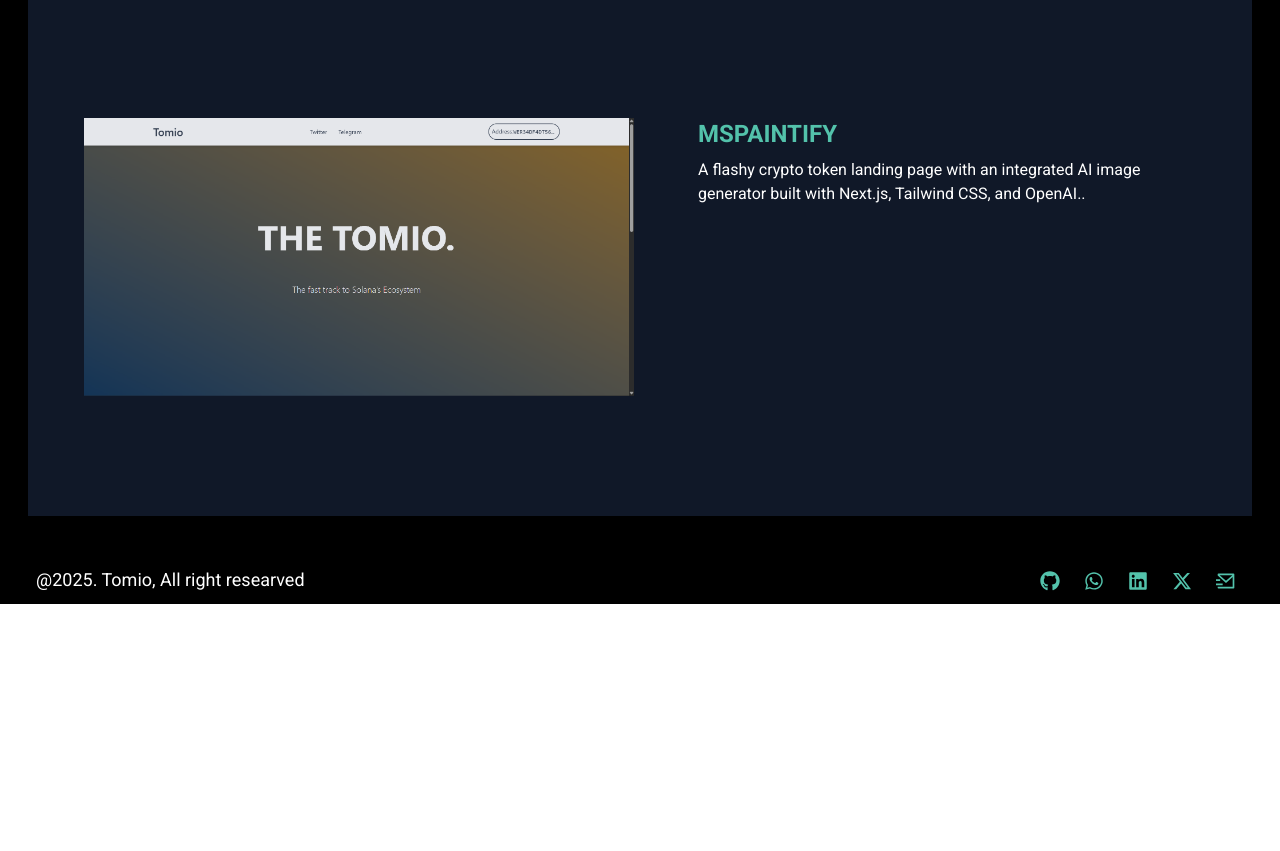
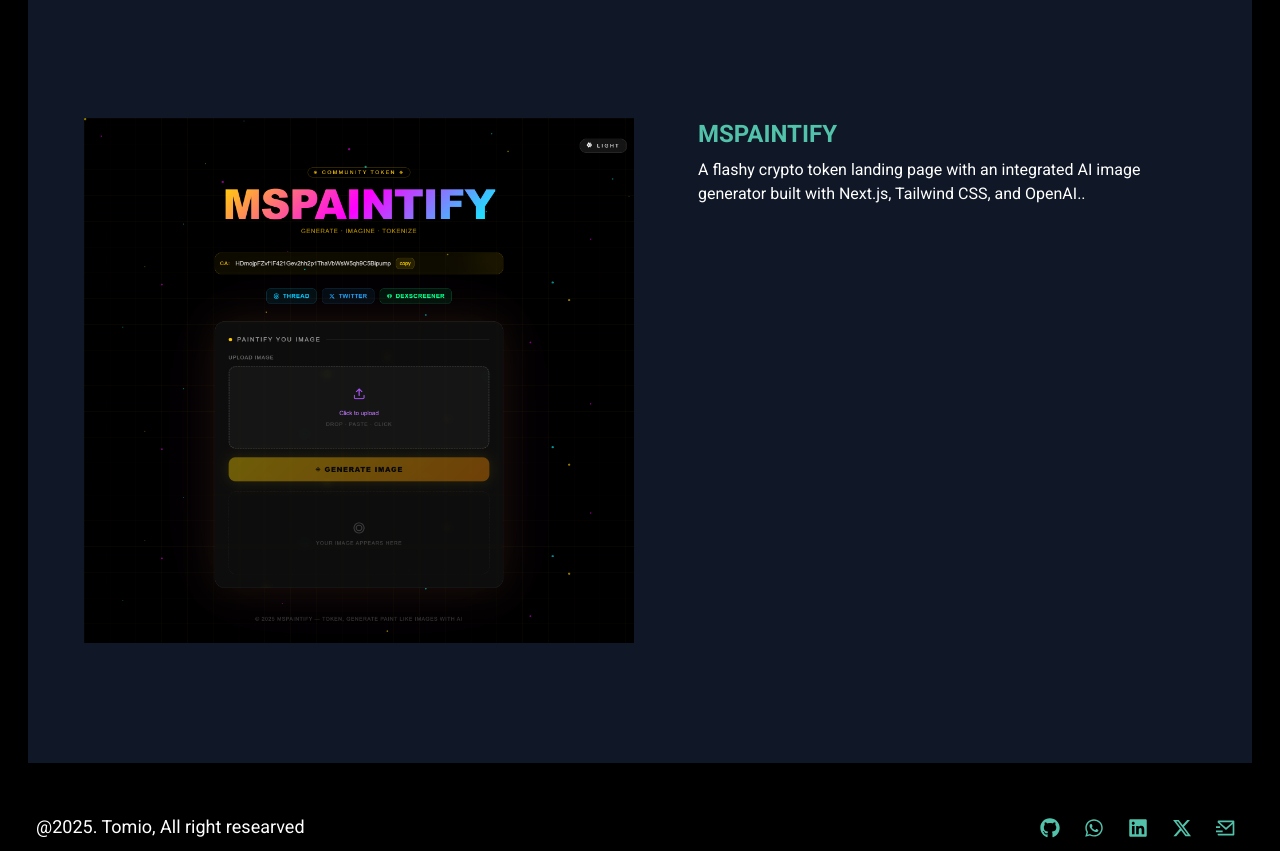
Before and after one commit to Abdulsamad-sama/next_portfolio, a Next.js app: page / in a window 1280 px wide. Shown: the part 3280-4131 px from the top of the page. Before the commit the page ends 3884 px from the top, so only its background shows below. Built offline with nearby package versions, Linux system fonts and the light colour scheme; no server answers.

Commit message:
Update image source in page.jsx

```diff
--- a/src/app/page.jsx
+++ b/src/app/page.jsx
@@ -287,7 +287,7 @@
             href={"https://mspaintify.vercel.app/"}
           >
             <Image
-              src={"/the_tomio.png"}
+              src={"/mspaintify-vercel-app.png"}
               alt="MSPAINTIFY"
               width={550}
               height={500}
```
